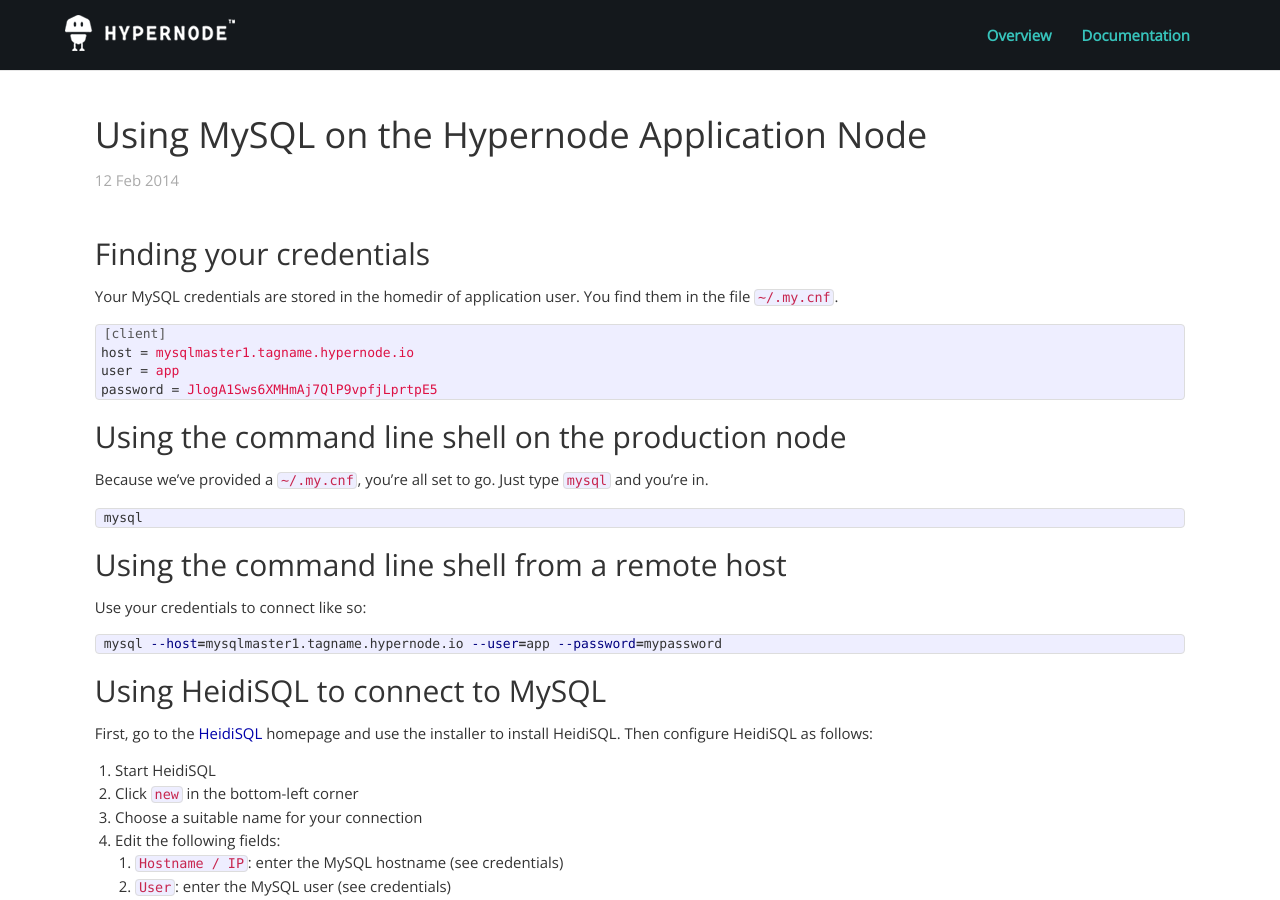
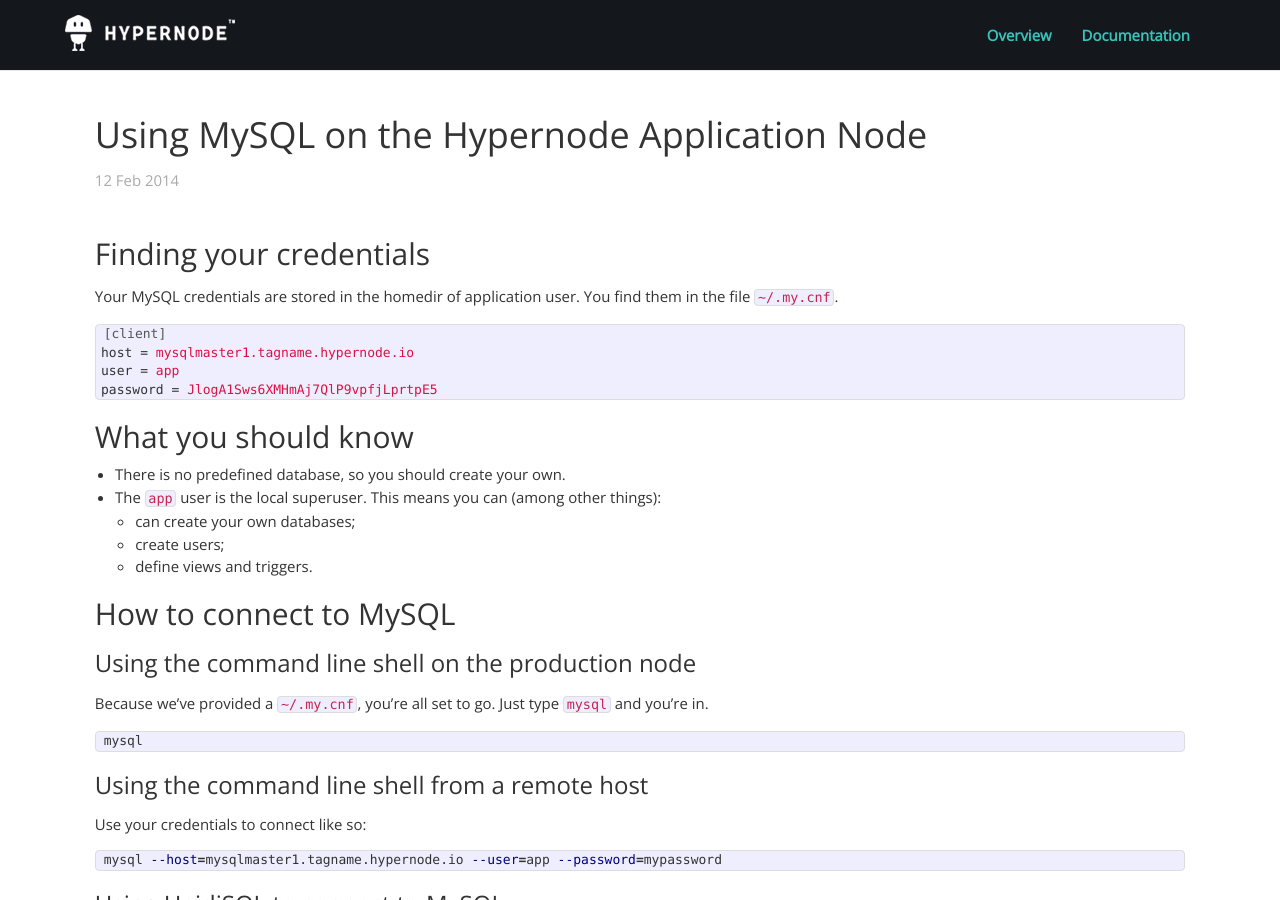
Before and after one commit to damnlie/hypernode.github.io, a Jekyll site: the page built from _posts/2014-02-12-using-mysql-on-hypernode.md, in a window 1280 px wide and 900 px high. Built offline with Jekyll 4.4.1, drawn with Linux system fonts in a browser that asks for light colours; nearby versions of some CDN libraries; Markdown is read by kramdown in place of the engine named in the settings.

````diff
--- a/_posts/2014-02-12-using-mysql-on-hypernode.md
+++ b/_posts/2014-02-12-using-mysql-on-hypernode.md
@@ -15,7 +15,18 @@
 password = JlogA1Sws6XMHmAj7QlP9vpfjLprtpE5
 ```
 
-## Using the command line shell on the production node
+## What you should know
+
+* There is no predefined database, so you should create your own.
+* The `app` user is the local superuser. This means you can (among other things):
+    * can create your own databases;
+    * create users;
+    * define views and triggers.
+
+
+## How to connect to MySQL
+
+### Using the command line shell on the production node
 
 Because we've provided a `~/.my.cnf`, you're all set to go. Just type `mysql` and you're in.
 
@@ -24,7 +35,7 @@
 ```
 
 
-## Using the command line shell from a remote host
+### Using the command line shell from a remote host
 
 Use your credentials to connect like so:
 
@@ -33,7 +44,7 @@
 ```
 
 
-## Using HeidiSQL to connect to MySQL
+### Using HeidiSQL to connect to MySQL
 
 First, go to the [HeidiSQL](http://www.heidisql.com/download.php) homepage and use the installer to install
 HeidiSQL. Then configure HeidiSQL as follows:
````
Also changed, not shown: _posts/2014-02-12-using-the-hypernode-application-node.md (+2 -14 lines).
